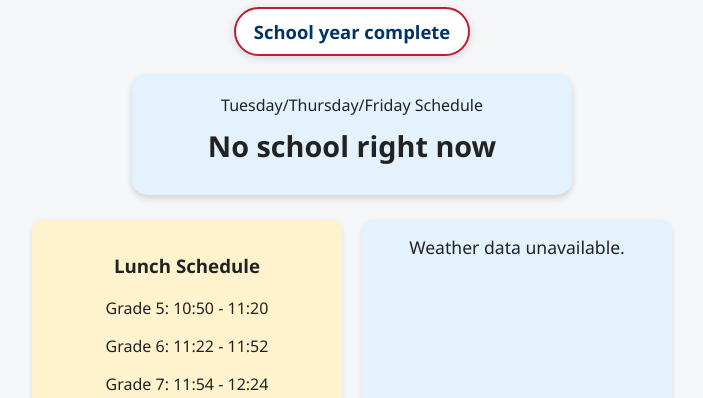
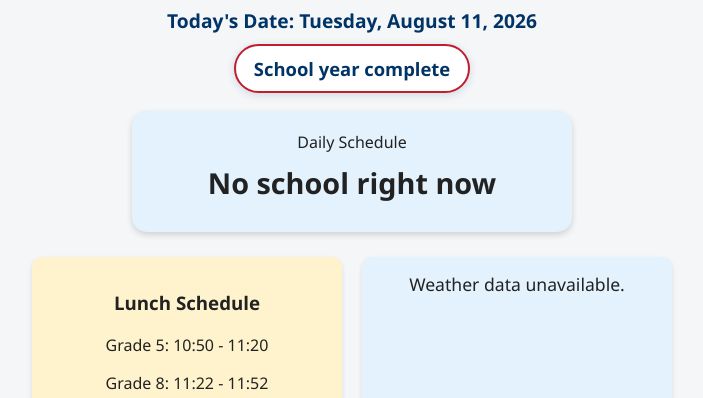
Before and after one commit to evanworth/nms, a website: page index.html in a window 1280 px wide. Shown: the part 402-800 px from the top of the page, without its empty margins (288-991 px from the left). Drawn offline with Linux system fonts and the light colour scheme; no server answers.

Commit message:
Update 2026-2027 schedule and date display

```diff
--- a/app.js
+++ b/app.js
@@ -1,30 +1,19 @@
-const schedules = {
-  mw: [
-    ["1", "08:10", "08:40"],
-    ["2", "08:40", "09:30"],
-    ["3", "09:30", "10:20"],
-    ["4", "10:20", "11:10"],
-    ["5", "11:10", "12:00"],
-    ["6", "12:00", "12:50"],
-    ["7", "12:50", "13:40"],
-    ["8", "13:40", "14:25"]
-  ],
-  ttf: [
-    ["1", "08:05", "09:00"],
-    ["2", "09:00", "09:55"],
-    ["3", "09:55", "10:50"],
-    ["4", "10:50", "11:45"],
-    ["5", "11:45", "12:40"],
-    ["6", "12:40", "13:35"],
-    ["7", "13:35", "14:25"]
-  ]
-};
+const schedule = [
+  ["1", "08:05", "08:57"],
+  ["2", "08:57", "09:44"],
+  ["3", "09:44", "10:31"],
+  ["4", "10:31", "11:18"],
+  ["5", "11:18", "12:05"],
+  ["6", "12:05", "12:52"],
+  ["7", "12:52", "13:39"],
+  ["8", "13:39", "14:25"]
+];
 
 const lunches = [
   { grade: 5, start: 650, end: 680 },
-  { grade: 6, start: 682, end: 712 },
+  { grade: 8, start: 682, end: 712 },
   { grade: 7, start: 714, end: 744 },
-  { grade: 8, start: 746, end: 776 }
+  { grade: 6, start: 746, end: 776 }
 ];
 
 const lastSchoolDay = {
@@ -90,6 +79,12 @@ function updateClock() {
     second: "2-digit",
     hour12: true
   });
+  document.getElementById("todayDate").textContent = `Today's Date: ${now.toLocaleDateString([], {
+    weekday: "long",
+    month: "long",
+    day: "numeric",
+    year: "numeric"
+  })}`;
 
   updateSchoolCountdown(now);
 
@@ -104,12 +99,9 @@ function updateClock() {
     return;
   }
 
-  const isMW = day === 1 || day === 3;
-  const todaySchedule = isMW ? schedules.mw : schedules.ttf;
+  const todaySchedule = schedule;
 
-  document.getElementById("dayType").textContent = isMW
-    ? "Monday/Wednesday Schedule"
-    : "Tuesday/Thursday/Friday Schedule";
+  document.getElementById("dayType").textContent = "Daily Schedule";
 
   let period = "No school right now";
   let timeLeft = "";
--- a/index.html
+++ b/index.html
@@ -4,7 +4,7 @@
 <head>
   <meta charset="UTF-8" />
   <meta name="viewport" content="width=device-width, initial-scale=1.0" />
-  <title>NextBlock v3.4</title>
+  <title>NextBlock v3.6</title>
   <link rel="manifest" href="manifest.json" />
   <meta name="theme-color" content="#003366" />
   <link rel="stylesheet" href="styles.css" />
@@ -13,6 +13,7 @@
   <img src="nms-logo.png" alt="Nissitissit Middle School Patriots logo" class="logo" />
   <h1>NextBlock - Nissitissit Middle School</h1>
   <div class="clock" id="clock"></div>
+  <div class="today-date" id="todayDate"></div>
   <div class="school-countdown" id="schoolCountdown"></div>
 
   <div class="period-box" id="periodBox">
@@ -27,9 +28,9 @@
     <div class="lunch-box">
       <h3>Lunch Schedule</h3>
       <p id="lunch5">Grade 5: 10:50 - 11:20</p>
-      <p id="lunch6">Grade 6: 11:22 - 11:52</p>
+      <p id="lunch8">Grade 8: 11:22 - 11:52</p>
       <p id="lunch7">Grade 7: 11:54 - 12:24</p>
-      <p id="lunch8">Grade 8: 12:26 - 12:56</p>
+      <p id="lunch6">Grade 6: 12:26 - 12:56</p>
     </div>
 
     <div id="weatherBox">Loading Pepperell weather...</div>
--- a/package.json
+++ b/package.json
@@ -1,6 +1,6 @@
 {
   "name": "nms-nextblock",
-  "version": "3.4.0",
+  "version": "3.6.0",
   "private": true,
   "description": "NextBlock schedule and weather app for Nissitissit Middle School",
   "main": "server.js",
--- a/service-worker.js
+++ b/service-worker.js
@@ -1,4 +1,4 @@
-const CACHE_NAME = "nextblock-v5";
+const CACHE_NAME = "nextblock-v7";
 const PRECACHE_URLS = [
   "./",
   "./index.html",
--- a/styles.css
+++ b/styles.css
@@ -29,6 +29,13 @@ h1 {
   display: inline-block;
   margin: 20px 0 10px;
   font-family: "Courier New", monospace;
+}
+
+.today-date {
+  margin: 0 auto 10px;
+  color: #003366;
+  font-size: 1.2em;
+  font-weight: 700;
 }
 
 .school-countdown {
```
Also changed, not shown: 1 other file.
